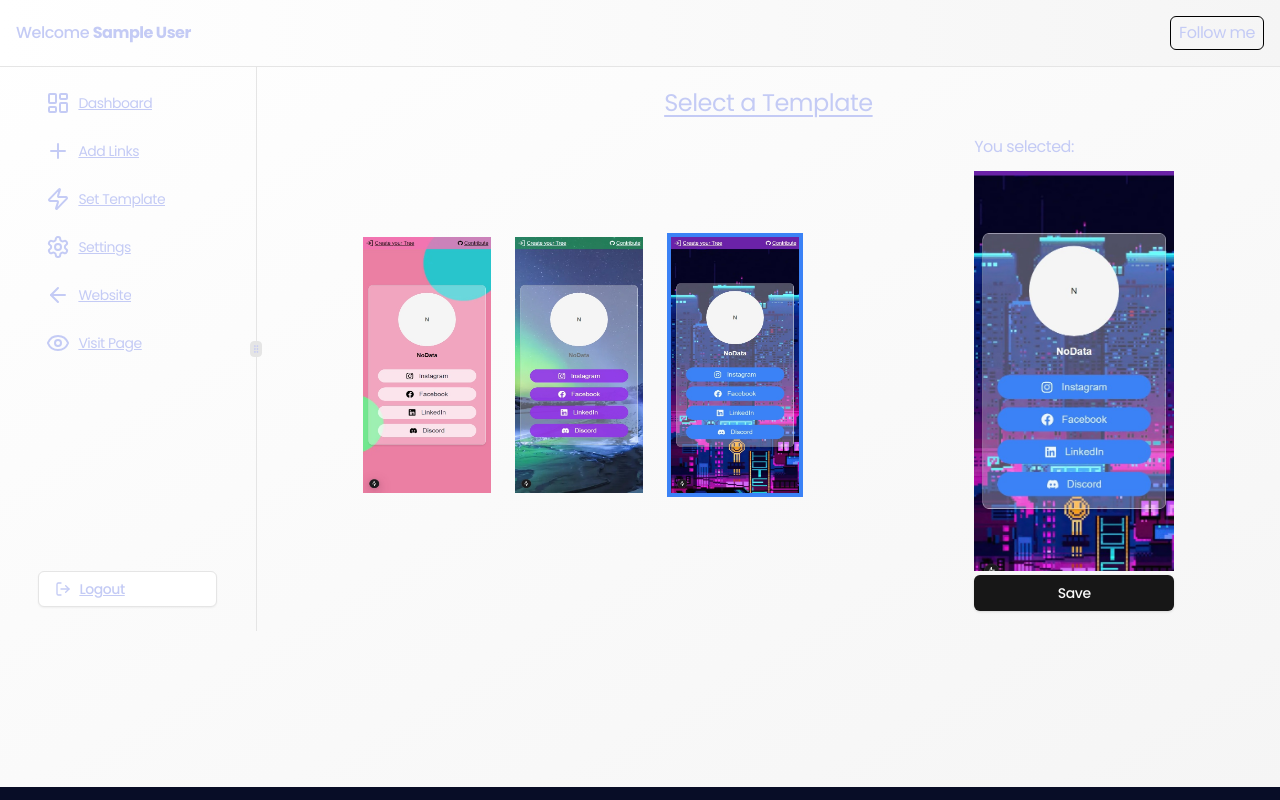
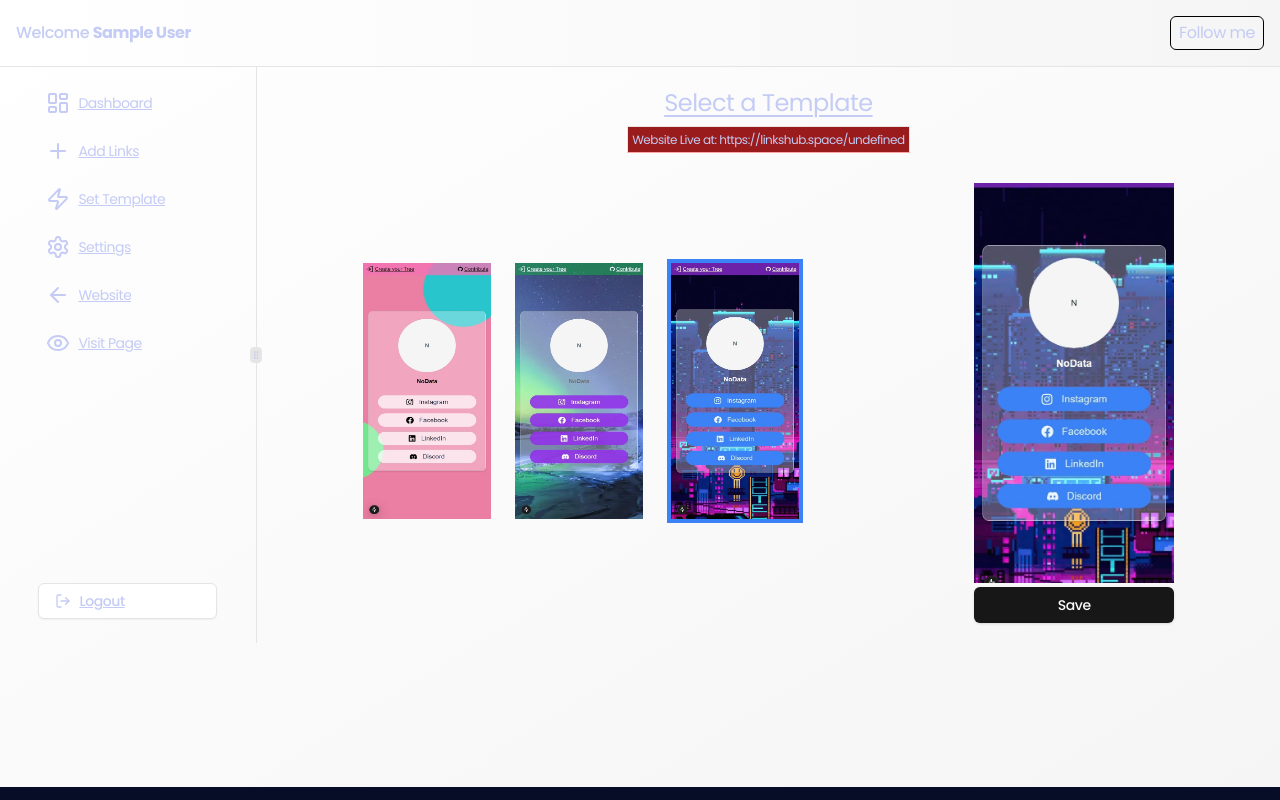
Before and after one commit to mudasarmajeed5/links-hub, a Next.js app: page /dashboard/user/theme in a window 1280 px wide. Built offline with nearby package versions, Linux system fonts and the light colour scheme; no server answers; sample sign-in values are in the browser's storage.

Commit message:
REGEX URL check for spotify link

```diff
--- a/app/dashboard/[username]/settings/page.tsx
+++ b/app/dashboard/[username]/settings/page.tsx
@@ -3,6 +3,7 @@ import { useState, useEffect } from "react"
 import { Card, CardContent, CardHeader, CardTitle } from "@/components/ui/card"
 import { Input } from "@/components/ui/input"
 import { Button } from "@/components/ui/button"
+import Link from "next/link"
 import { Textarea } from "@/components/ui/textarea"
 import { Label } from "@/components/ui/label"
 import { Avatar, AvatarImage, AvatarFallback } from "@/components/ui/avatar"
@@ -32,18 +33,26 @@ export default function UpdateUserSettings() {
   }
   const handleSubmit = async (e: React.FormEvent) => {
     setUpdateLoad(true);
-    e.preventDefault()
+    e.preventDefault();
+
+    const spotifyUrlRegex = /^(https?:\/\/)?(open\.)?(spotify\.com\/)(track|album|playlist|artist|show|episode)\/([a-zA-Z0-9]+)(\?([a-zA-Z0-9_&=-]+))?$/;
+
+    if (spotifyUrl && !spotifyUrlRegex.test(spotifyUrl)) {
+      setError("Invalid Spotify URL.");
+      setUpdateLoad(false);
+      return;
+    }
+
     try {
-      const response = await fetch('/api/update-settings',
-        {
-          method: 'POST',
-          headers: {
-            'Content-Type': 'application/json',
-            'email': email
-          },
-          body: JSON.stringify({ username, name, profilePictureUrl, bio, spotifyUrl})
-        }
-      )
+      const response = await fetch('/api/update-settings', {
+        method: 'POST',
+        headers: {
+          'Content-Type': 'application/json',
+          'email': email,
+        },
+        body: JSON.stringify({ username, name, profilePictureUrl, bio, spotifyUrl })
+      });
+
       if (!response.ok) {
         console.log('failed to update user');
         const data = await response.json();
@@ -53,12 +62,12 @@ export default function UpdateUserSettings() {
         setUpdateLoad(false);
         window.location.reload();
       }
+    } catch (error) {
+      console.error(error);
+      setUpdateLoad(false);
     }
-    catch (error) {
-      console.error(error)
-    }
-    setUpdateLoad(false)
-  }
+  };
+
 
   useEffect(() => {
     if (!session) return;
@@ -85,6 +94,7 @@ export default function UpdateUserSettings() {
         <CardHeader>
           <CardTitle className="flex justify-between">
             <span>Update Settings</span>
+            <Link target="_blank" className="bg-blue-700 px-4 py-2 rounded" href={`https://linkshub.space/${session?.user.username}`}>Open your Tree</Link>
           </CardTitle>
         </CardHeader>
         <CardContent>
--- a/app/dashboard/[username]/theme/page.tsx
+++ b/app/dashboard/[username]/theme/page.tsx
@@ -3,6 +3,7 @@ import React, { useState } from "react";
 import { useSession } from "next-auth/react";
 import { toast } from "sonner";
 import { Button } from "@/components/ui/button";
+import Link from "next/link";
 const UserTemplate = () => {
     const { data: session } = useSession();
     const [selectedTemplate, setSelectedTemplate] = useState<string | null>('/template-placeholders/free/template-3.jpeg');
@@ -30,6 +31,11 @@ const UserTemplate = () => {
     return (
         <div className="m-5">
             <h2 className="text-center text-2xl underline underline-offset-4">Select a Template</h2>
+            <div className="text-center my-2">
+                <Link target="_blank" className="p-1 text-xs bg-red-800 border-b-red-300 border" href={`https://linkshub.space/${session?.user.username}`}>
+                Website Live at: {`https://linkshub.space/${session?.user.username}`}
+                </Link>
+            </div>
             <div className="flex lg:justify-around flex-col lg:flex-row items-center">
                 <div className="flex my-5 gap-6 flex-wrap items-center justify-center">
                     <div
@@ -57,7 +63,7 @@ const UserTemplate = () => {
                 <div className="mt-4">
                     {selectedTemplate ? (
                         <p className="flex flex-col gap-1">
-                            You selected:{" "}
+
                             <img
                                 src={selectedTemplate}
                                 alt="Selected Template"
--- a/app/models/User.ts
+++ b/app/models/User.ts
@@ -9,11 +9,11 @@ const UserSchema = new Schema(
     {
         email: { type: String, required: true },
         username: { type: String, required: true },
-        bio: { type:String, required: true, default: '' },
+        bio: { type:String, required: false, default: '' },
         password: { type: String, required: false, default: '' },
         name: { type: String, required: true },
         profilePic: { type: String, required: true },
-        spotifyUrl: {type:String, required:true, default:''},
+        spotifyUrl: {type:String, required: false, default:''},
         userLinks: { type: [UserLinks], default: [] },
         theme: { type: Number, default: 1 },
         isPremiumUser: { type: Boolean, default: false },
```
